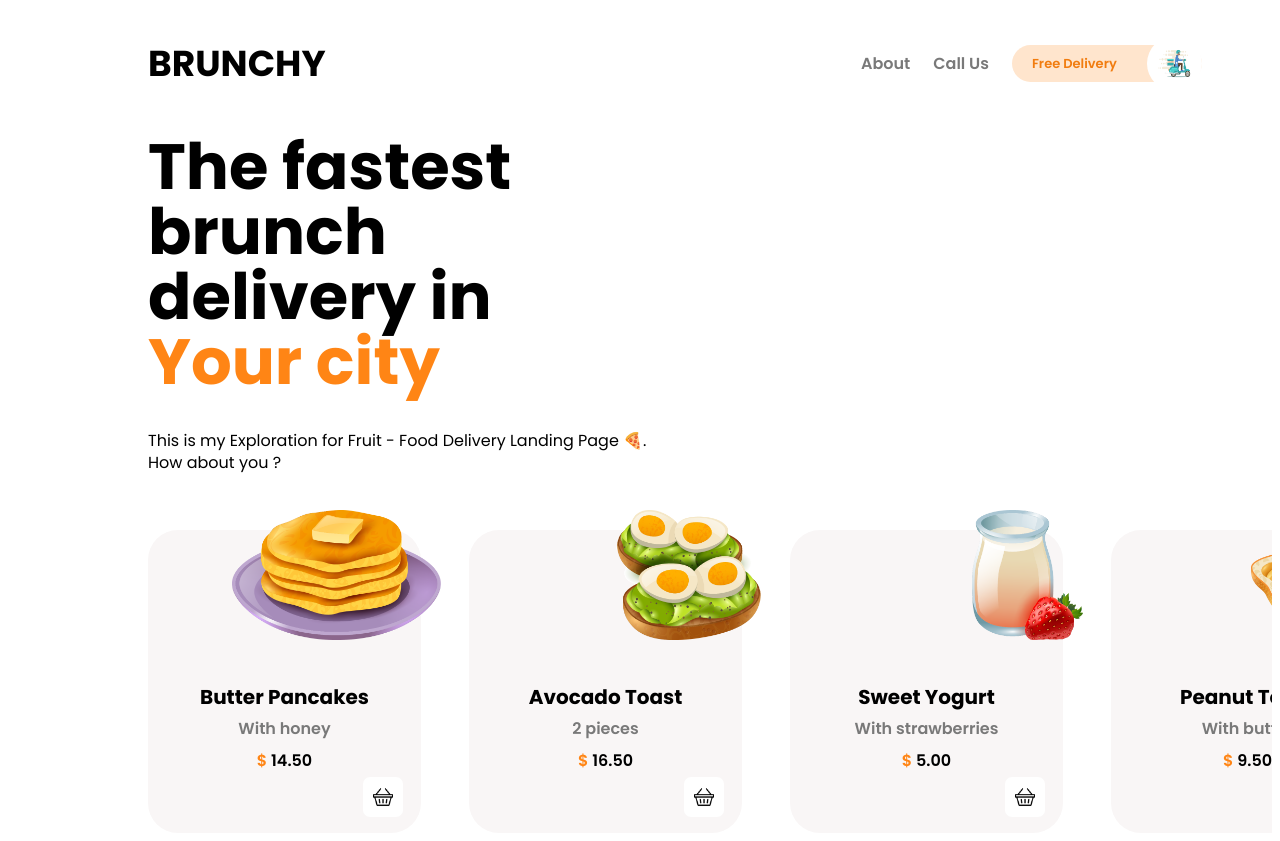
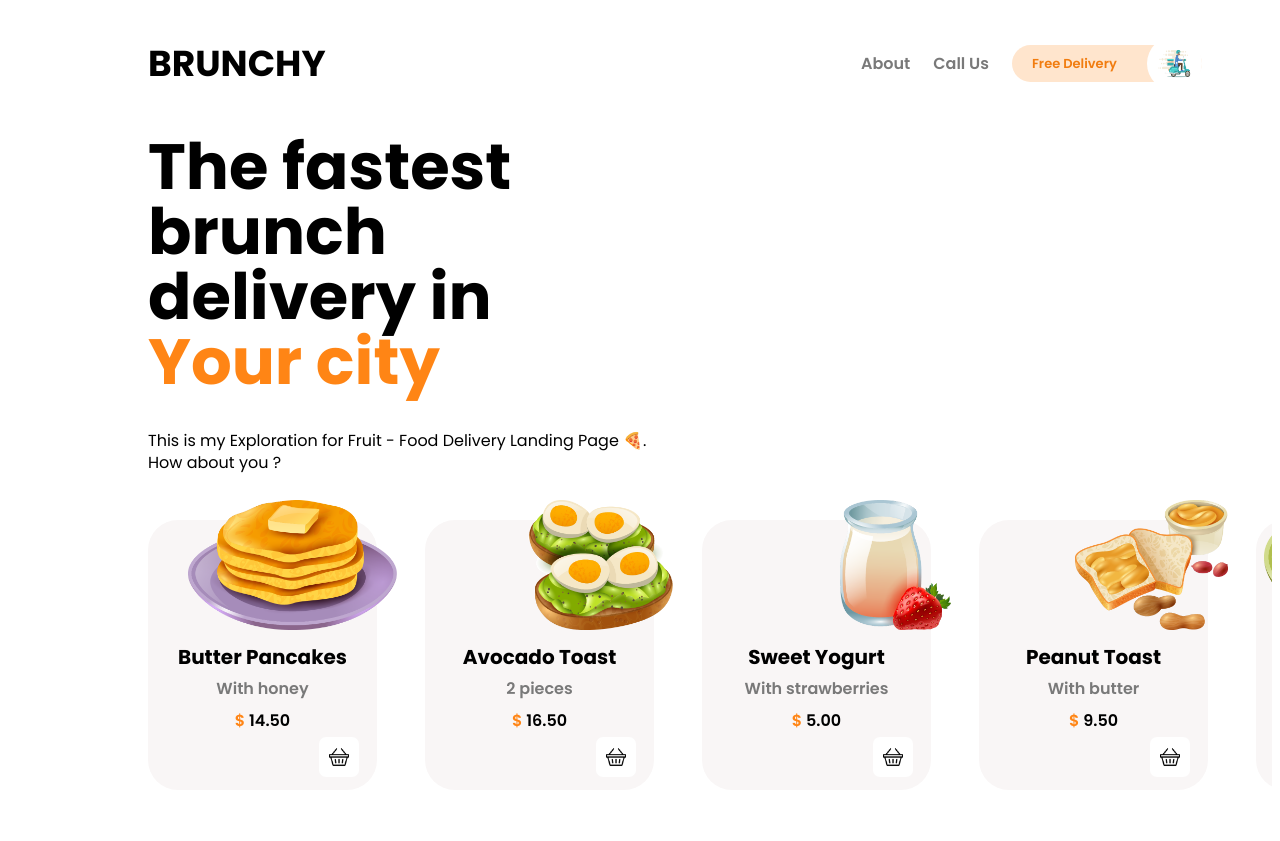
Before and after one commit to AleksTanev/Brunchy, a React (Create React App) app: page / in a window 1280 px wide. After the commit the page ends 800 px from the top, so only its background shows below. Built offline with nearby package versions, Linux system fonts and the light colour scheme.

Commit message:
feat: added food horizontally scrollable list and food basket store

```diff
--- a/src/App.js
+++ b/src/App.js
@@ -1,13 +1,15 @@
 import FoodItemList from "./components/foodItemList/foodItemList";
 import HeroText from "./components/heroText/heroText";
 import Navbar from "./components/navbar/navbar";
+import { BasketContextProvider } from "./store/BasketContext";
+
 function App() {
     return (
-        <>
+        <BasketContextProvider>
             <Navbar />
             <HeroText />
             <FoodItemList />
-        </>
+        </BasketContextProvider>
     );
 }
 
--- a/src/components/foodItem/foodItem.js
+++ b/src/components/foodItem/foodItem.js
@@ -1,21 +1,30 @@
 import styles from "./foodItem.module.scss";
+import icon from "../../assets/shopping-basket.png";
+import { useContext } from "react";
+import BasketContext from "../../store/BasketContext";
 
-function FoodItem({ image, caption, price, name }) {
+function FoodItem({ item }) {
+    const basketCtx = useContext(BasketContext);
+
+    const handleAddFoodItemToBasket = () => {
+        basketCtx.addItem(item);
+    };
+
     return (
         <div className={styles.foodItem}>
             <div className={styles.imageContainer}>
-                <img className={styles.foodImage} src={require(`../../assets/${image}`)} alt={name} />
+                <img className={styles.foodImage} src={require(`../../assets/${item.image}`)} alt={item.name} />
             </div>
             <div className={styles.itemDescription}>
-                <p className={`${styles.itemHeader} ${styles.descriptionText}`}>{name}</p>
-                <p className={`${styles.itemCaption} ${styles.descriptionText}`}>{caption}</p>
+                <p className={`${styles.itemHeader} ${styles.descriptionText}`}>{item.name}</p>
+                <p className={`${styles.itemCaption} ${styles.descriptionText}`}>{item.caption}</p>
                 <p className={styles.descriptionText}>
                     <span className={styles.highlight}>$</span>
-                    {" " + price.toFixed(2)}
+                    {" " + item.price.toFixed(2)}
                 </p>
             </div>
-            <div className={styles.iconContainer}>
-                <img className={styles.iconImage} src={require("../../assets/shopping-basket.png")} alt="Shopping basket" />
+            <div className={styles.iconContainer} onClick={handleAddFoodItemToBasket}>
+                <img className={styles.iconImage} src={icon} alt="Add to shopping basket icon" />
             </div>
         </div>
     );
--- a/src/components/foodItem/foodItem.module.scss
+++ b/src/components/foodItem/foodItem.module.scss
@@ -2,13 +2,13 @@
     background-color: var(--background-secondary);
     flex: 0 0 auto;
     margin-right: 3em;
-    height: 303px;
-    width: 273px;
+    height: 270px;
+    width: 229px;
     border-radius: 30px;
 }
 
 .imageContainer {
-    height: 50%;
+    height: 45%;
     position: relative;
     overflow: visible
 }
@@ -57,6 +57,7 @@
     display: flex;
     justify-content: center;
     align-items: center;
+    cursor: pointer;
     background-color: var(--background-primary);
 }
 
--- a/src/components/foodItemList/foodItemList.js
+++ b/src/components/foodItemList/foodItemList.js
@@ -2,20 +2,20 @@ import FoodItem from "../foodItem/foodItem";
 import styles from "./foodItemList.module.scss";
 
 const foodItems = [
-    { name: "Butter Pancakes", caption: "With honey", price: 14.5, image: "1.png" },
-    { name: "Avocado Toast", caption: "2 pieces", price: 16.5, image: "2.png" },
-    { name: "Sweet Yogurt", caption: "With strawberries", price: 5.0, image: "3.png" },
-    { name: "Peanut Toast", caption: "With butter", price: 9.5, image: "4.png" },
-    { name: "French Toast", caption: "With butter and jam", price: 9.5, image: "5.png" },
-    { name: "Banana Bread", caption: "With blueberries", price: 5.5, image: "6.png" },
-    { name: "Classic Waffle", caption: "With ice cream", price: 7.5, image: "7.png" },
+    { name: "Butter Pancakes", id: 1, caption: "With honey", price: 14.5, image: "1.png" },
+    { name: "Avocado Toast", id: 2, caption: "2 pieces", price: 16.5, image: "2.png" },
+    { name: "Sweet Yogurt", id: 3, caption: "With strawberries", price: 5.0, image: "3.png" },
+    { name: "Peanut Toast", id: 4, caption: "With butter", price: 9.5, image: "4.png" },
+    { name: "French Toast", id: 5, caption: "With butter and jam", price: 9.5, image: "5.png" },
+    { name: "Banana Bread", id: 6, caption: "With blueberries", price: 5.5, image: "6.png" },
+    { name: "Classic Waffle", id: 7, caption: "With ice cream", price: 7.5, image: "7.png" },
 ];
 
 function FoodItemList() {
     return (
         <div className={styles.foodItemsContainer}>
-            {foodItems.map((item, index) => {
-                return <FoodItem key={index} {...item} />;
+            {foodItems.map((item) => {
+                return <FoodItem key={item.id} item={item} />;
             })}
         </div>
     );
--- a/src/components/foodItemList/foodItemList.module.scss
+++ b/src/components/foodItemList/foodItemList.module.scss
@@ -2,7 +2,7 @@
     display: flex;
     white-space: nowrap;
     margin-left: 140px;
-    padding-top: 40px;
+    padding-top: 30px;
     overflow-x: scroll;
     scrollbar-width: none; /* For Firefox */
     -ms-overflow-style: none;    /* For Internet Explorer 10+ */
--- /dev/null
+++ b/src/store/BasketContext.js
@@ -0,0 +1,48 @@
+import { createContext, useReducer } from "react";
+
+const BasketContext = createContext({
+    items: [],
+    addItem: (item) => {},
+});
+
+function basketReducer(state, action) {
+    if (action.type === "ADD_ITEM") {
+        const existingItemIndex = state.items.findIndex((item) => item.id === action.item.id);
+
+        const updatedItems = [...state.items];
+
+        if (existingItemIndex > -1) {
+            const existingItem = state.items[existingItemIndex];
+            const updatedItem = {
+                ...existingItem,
+                quantity: existingItem.quantity + 1,
+            };
+
+            updatedItems[existingItemIndex] = updatedItem;
+        } else {
+            updatedItems.push(action.item);
+        }
+
+        return {
+            ...state,
+            items: updatedItems,
+        };
+    }
+}
+
+export function BasketContextProvider({ children }) {
+    const [basketState, dispatchBasketAction] = useReducer(basketReducer, { items: [] });
+
+    const basketContext = {
+        items: basketState.items,
+        addItem,
+    };
+
+    function addItem(item) {
+        dispatchBasketAction({ type: "ADD_ITEM", item: item });
+    }
+
+    return <BasketContext.Provider value={basketContext}> {children} </BasketContext.Provider>;
+}
+
+export default BasketContext;
```
